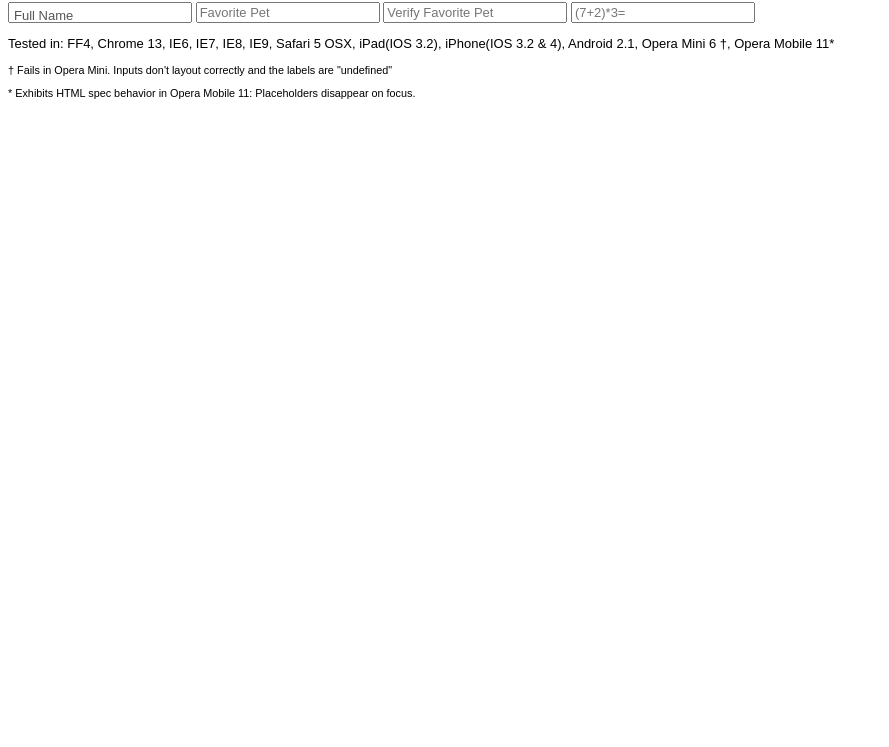
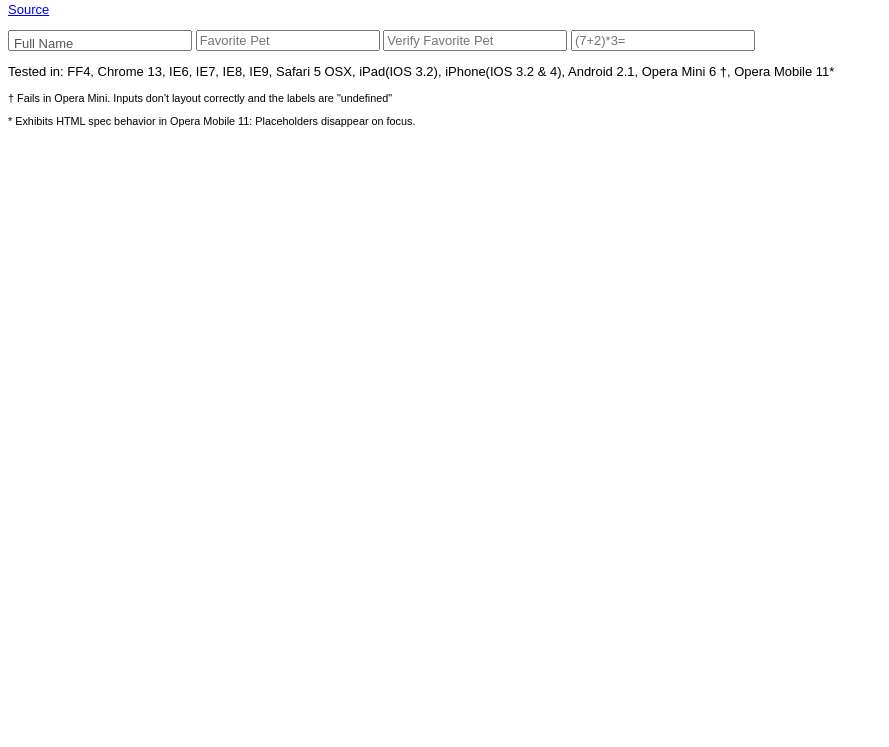
Before and after one commit to jethrolarson/placeholder-augment, a plain HTML site: page index.html in a window 1280 px wide. Shown: the part 53-800 px from the top of the page, without its empty margins (0-889 px from the left). Drawn offline with nearby package versions, Linux system fonts and the light colour scheme.

Commit message:
Added link to github

```diff
--- a/index.html
+++ b/index.html
@@ -9,6 +9,8 @@
 <body>
 
 <h2>HTML5 placeholder polyfill and augment</h2>
+<p><a href="https://github.com/jethrolarson/placeholder-augment">Source</a></p>
+
 <input type="text" placeholder="Full Name"/>
 <input type="text" placeholder="Favorite Pet"/>
 <input type="text" placeholder="Verify Favorite Pet"/>
```
